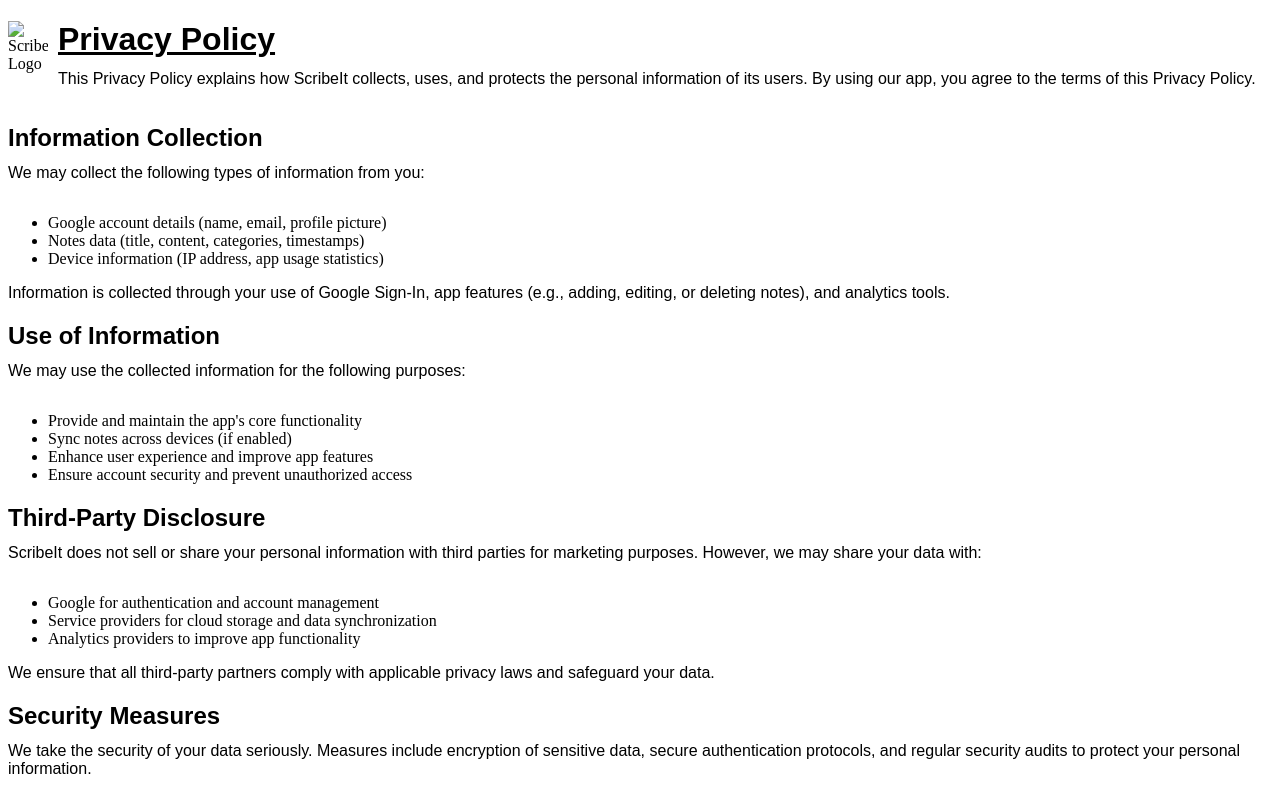
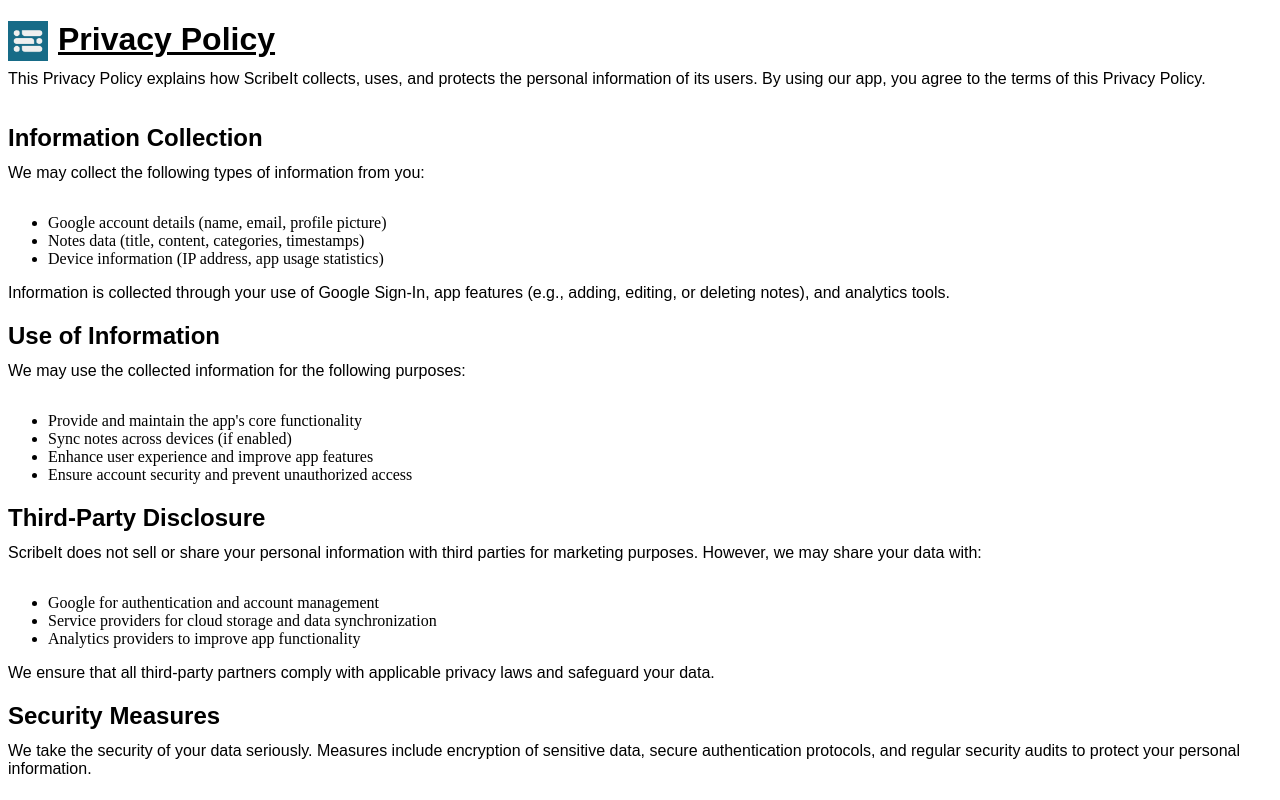
Before and after one commit to Mukhtarali6121/ScribeIt, a plain HTML site: page index.html in a window 1280 px wide. Shown: the top 800 px of the page. Drawn offline with Linux system fonts and the light colour scheme; a web font is replaced by a local one.

Commit message:
Update index.html

```diff
--- a/index.html
+++ b/index.html
@@ -33,7 +33,7 @@
   <body>
     <div>
       <img
-        src="image/scribeit_logo.png"
+        src="image/ScribeItLogo.png"
         alt="ScribeIt Logo"
         style="float: left; margin-right: 10px; width: 40px; height: auto"
       />
```
